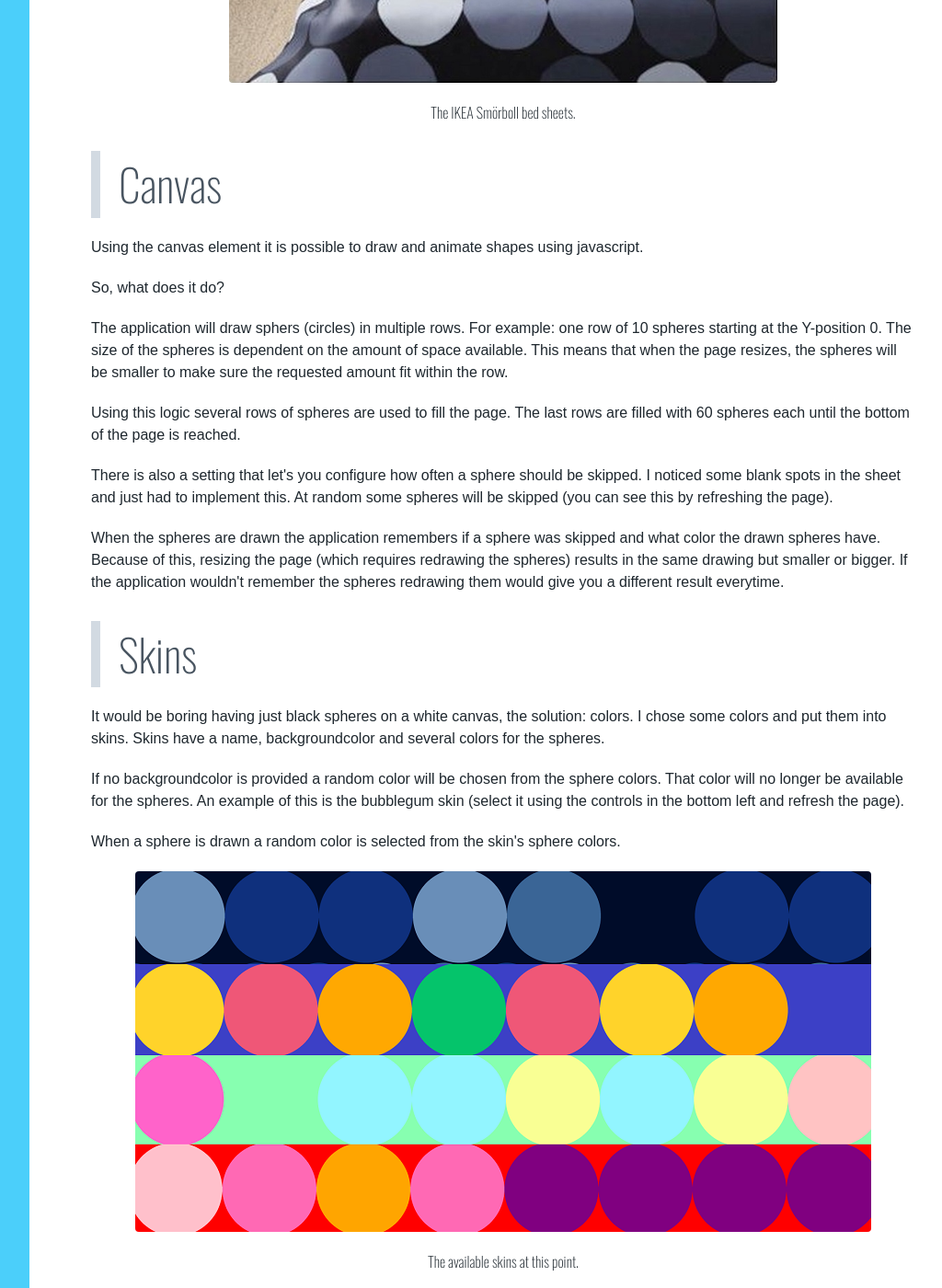
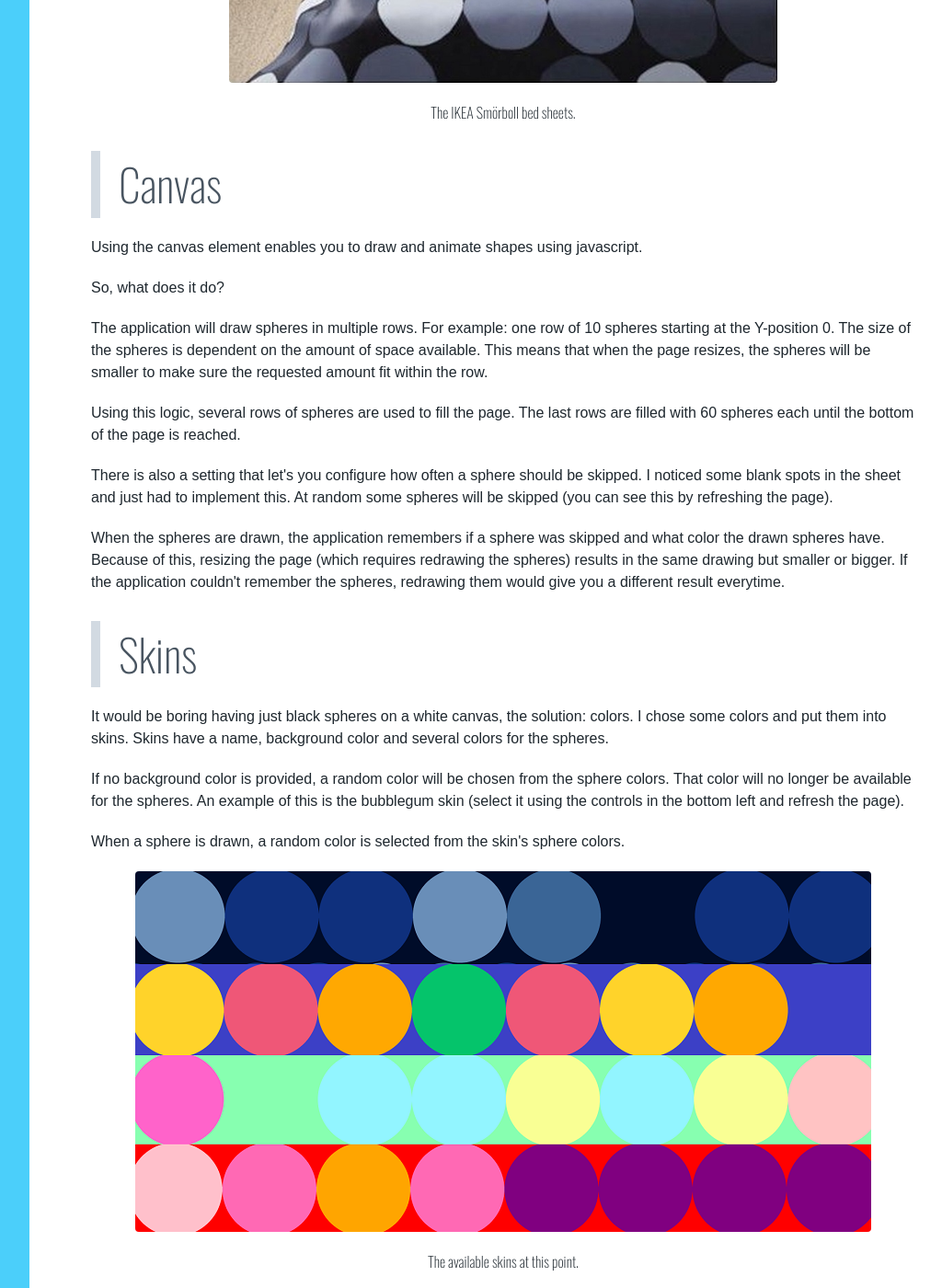
Before and after one commit to SDries/SDries.github.io, a Jekyll site: the page built from _posts/2019-02-05-canvas-spheres.html, in a window 1280 px wide and 1400 px high, scrolled down 1328 px. Shown: the whole window at 92% size, without its empty margins (218-1242 px from the left). Built offline with Jekyll 4.4.1, drawn with Linux system fonts in a browser that asks for light colours; nearby versions of some CDN libraries; some of the changed text lies outside the part shown.

Commit message:
Fix spelling and grammar

```diff
--- a/_posts/2019-02-05-canvas-spheres.html
+++ b/_posts/2019-02-05-canvas-spheres.html
@@ -17,19 +17,19 @@ demolink: "-SITE_URL-/projects/vanilla-canvas-spheres/index.html"
 <h2>Canvas</h2>
 
 <p>
-	Using the canvas element it is possible to draw and animate shapes using javascript.
+	Using the canvas element enables you to draw and animate shapes using javascript.
 </p>
 <p>
 	So, what does it do?
 </p>
 <p>
-	The application will draw sphers (circles) in multiple rows.
+	The application will draw spheres in multiple rows.
 	For example: one row of 10 spheres starting at the Y-position 0.
 	The size of the spheres is dependent on the amount of space available.
 	This means that when the page resizes, the spheres will be smaller to make sure the requested amount fit within the row.
 </p>
 <p>
-	Using this logic several rows of spheres are used to fill the page.
+	Using this logic, several rows of spheres are used to fill the page.
 	The last rows are filled with 60 spheres each until the bottom of the page is reached.
 </p>
 <p>
@@ -38,9 +38,9 @@ demolink: "-SITE_URL-/projects/vanilla-canvas-spheres/index.html"
 	At random some spheres will be skipped (you can see this by refreshing the page).
 </p>
 <p>
-	When the spheres are drawn the application remembers if a sphere was skipped and what color the drawn spheres have.
+	When the spheres are drawn, the application remembers if a sphere was skipped and what color the drawn spheres have.
 	Because of this, resizing the page (which requires redrawing the spheres) results in the same drawing but smaller or bigger.
-	If the application wouldn't remember the spheres redrawing them would give you a different result everytime.
+	If the application couldn't remember the spheres, redrawing them would give you a different result everytime.
 </p>
 
 <h2>Skins</h2>
@@ -48,15 +48,15 @@ demolink: "-SITE_URL-/projects/vanilla-canvas-spheres/index.html"
 <p>
 	It would be boring having just black spheres on a white canvas, the solution: colors.
 	I chose some colors and put them into skins.
-	Skins have a name, backgroundcolor and several colors for the spheres.
+	Skins have a name, background color and several colors for the spheres.
 </p>
 <p>
-	If no backgroundcolor is provided a random color will be chosen from the sphere colors.
+	If no background color is provided, a random color will be chosen from the sphere colors.
 	That color will no longer be available for the spheres.
 	An example of this is the bubblegum skin (select it using the controls in the bottom left and refresh the page).
 </p>
 <p>
-	When a sphere is drawn a random color is selected from the skin's sphere colors.
+	When a sphere is drawn, a random color is selected from the skin's sphere colors.
 </p>
 
 {% include post-image.html image-link="-SITE_URL-/images/canvas-spheres-skins.png" image-description="The available skins at this point." %}
```
Also changed, not shown: other parts of _posts/2019-02-05-canvas-spheres.html (+5 -5 lines).
